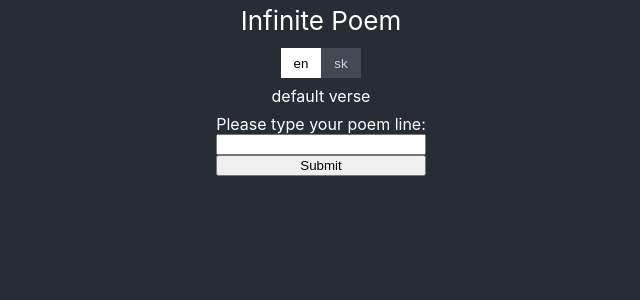
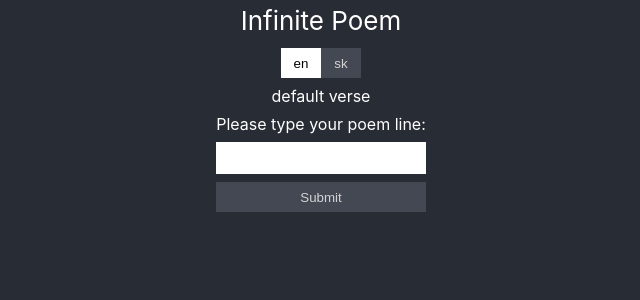
Before and after one commit to pietrosk/infinite-poem, a React (Create React App) app: page / in a window 1280 px wide. Shown: the top 300 px of the page, without its empty margins (319-959 px from the left). Built offline with nearby package versions, Linux system fonts and the light colour scheme; no server answers.

Commit message:
Poem input redesign

```diff
--- a/src/Components/PoemInput.css
+++ b/src/Components/PoemInput.css
@@ -5,10 +5,30 @@
     padding-top: 1vh;
 }
 
+.poem-input > * {
+  margin-bottom: 1vh;
+}
+
 .poem-input input {
   outline: none;
 }
 
+.poem-input__text {
+  height: 30px;
+  border: none;
+  padding-left: 1vw;
+  padding-right: 1vw;
+}
+
 .poem-input__submit {
-    width: 100%;
+  width: 100%;
+  border: none;
+  color: lightgrey;
+  background-color: #434853;
+  height: 30px;
+  cursor: pointer;
 }
+
+.poem-input__submit:hover {
+  background-color: #515661;
+}
--- a/src/Components/PoemInput.tsx
+++ b/src/Components/PoemInput.tsx
@@ -42,7 +42,7 @@ class PoemInput extends Component<PoemInputProps, PoemInputState> {
     return (
       <div className="poem-input">
         <div>Please type your poem line:</div>
-        <input type="text" onChange={this._onInputChange} onKeyPress={this._onInputKeyPress} value={line}/>
+        <input type="text" className="poem-input__text" onChange={this._onInputChange} onKeyPress={this._onInputKeyPress} value={line}/>
         <input type="button" onClick={this._onInputSubmitClick} className="poem-input__submit" title="Submit" name="Submit" value="Submit"/>
       </div>
     );
```
